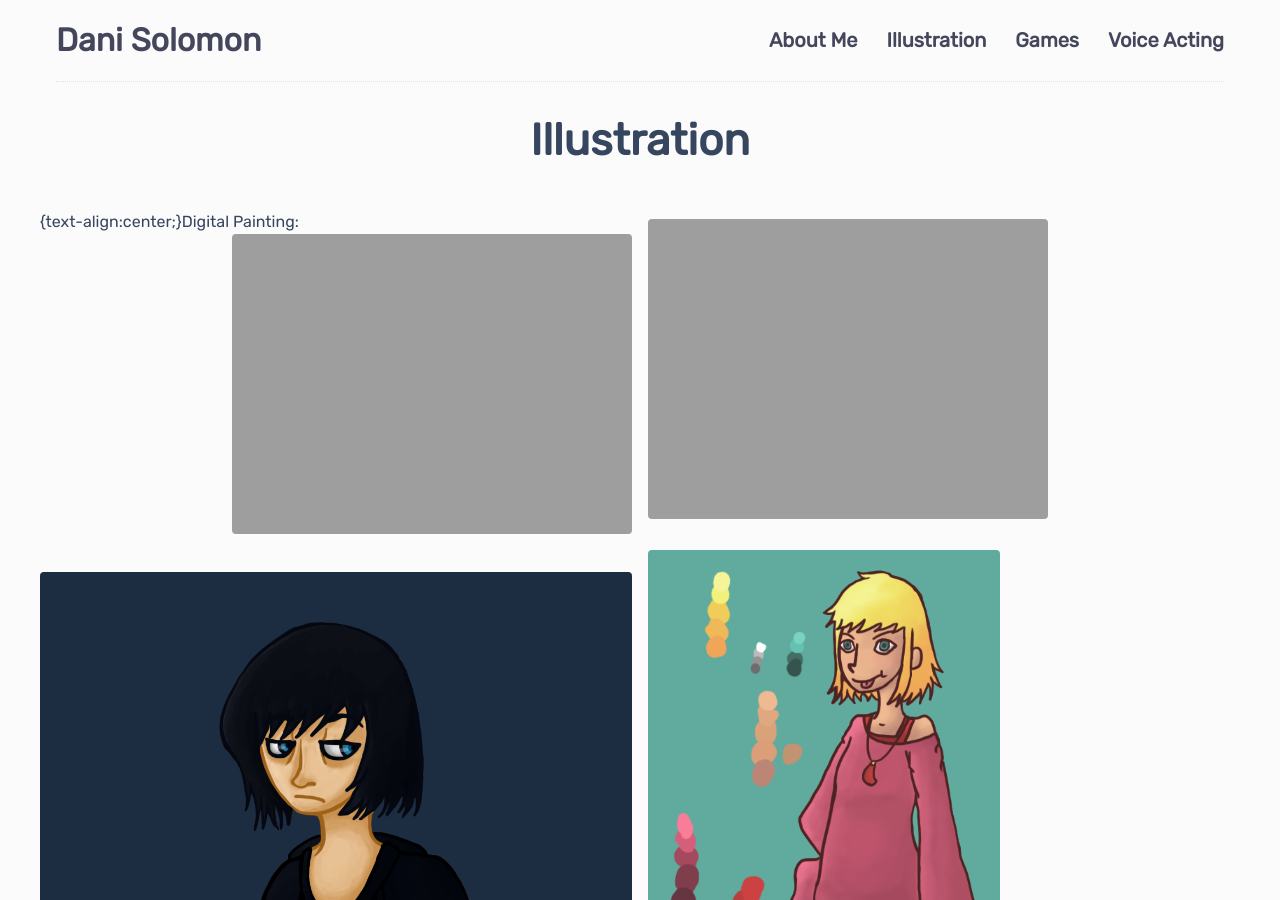
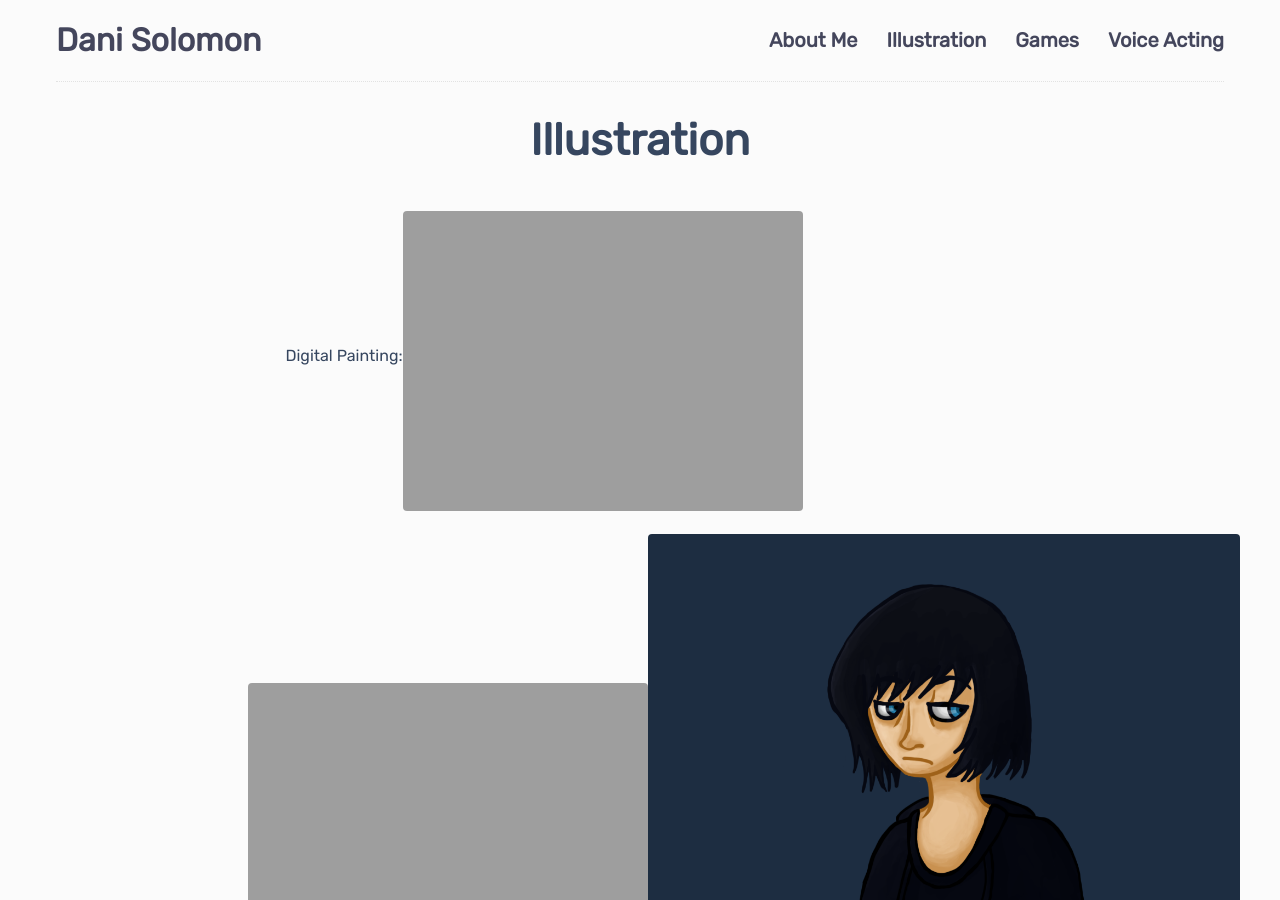
Before and after one commit to DaniBSolomon/danibsolomon.github.io, a Jekyll site: the page built from illustration.md, in a window 1280 px wide and 900 px high. Built offline with Jekyll 4.4.1, drawn with Linux system fonts in a browser that asks for light colours.

Commit message:
Update illustration.md

```diff
--- a/illustration.md
+++ b/illustration.md
@@ -4,7 +4,7 @@
 image:
 layout: gallery
 ---
-{text-align:center;}Digital Painting:
+<center>Digital Painting:  </center>
 ![Zuriel]({{ site.github.url }}/img/illustration_zuriel.png)
 
 ![Devil Hand Flower Girl]({{ site.github.url }}/img/illustration_dhfg.png)
```
